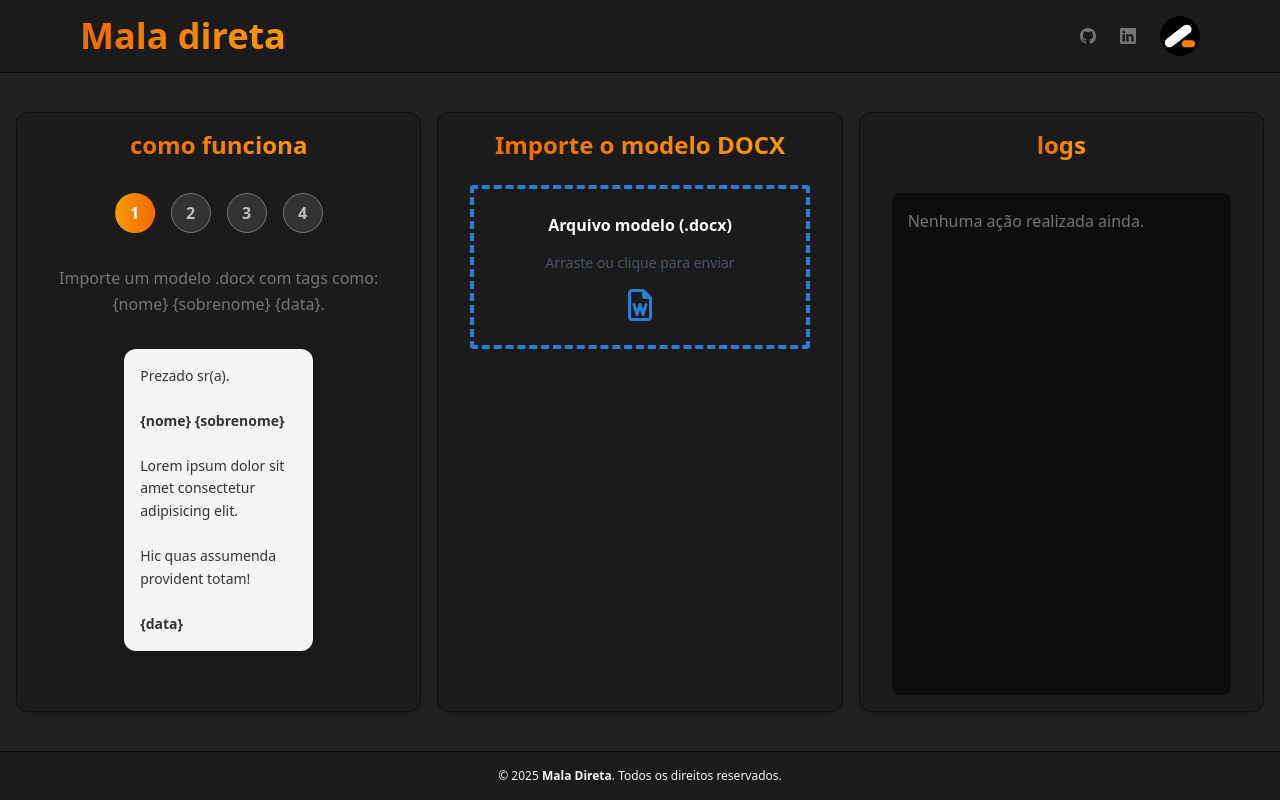
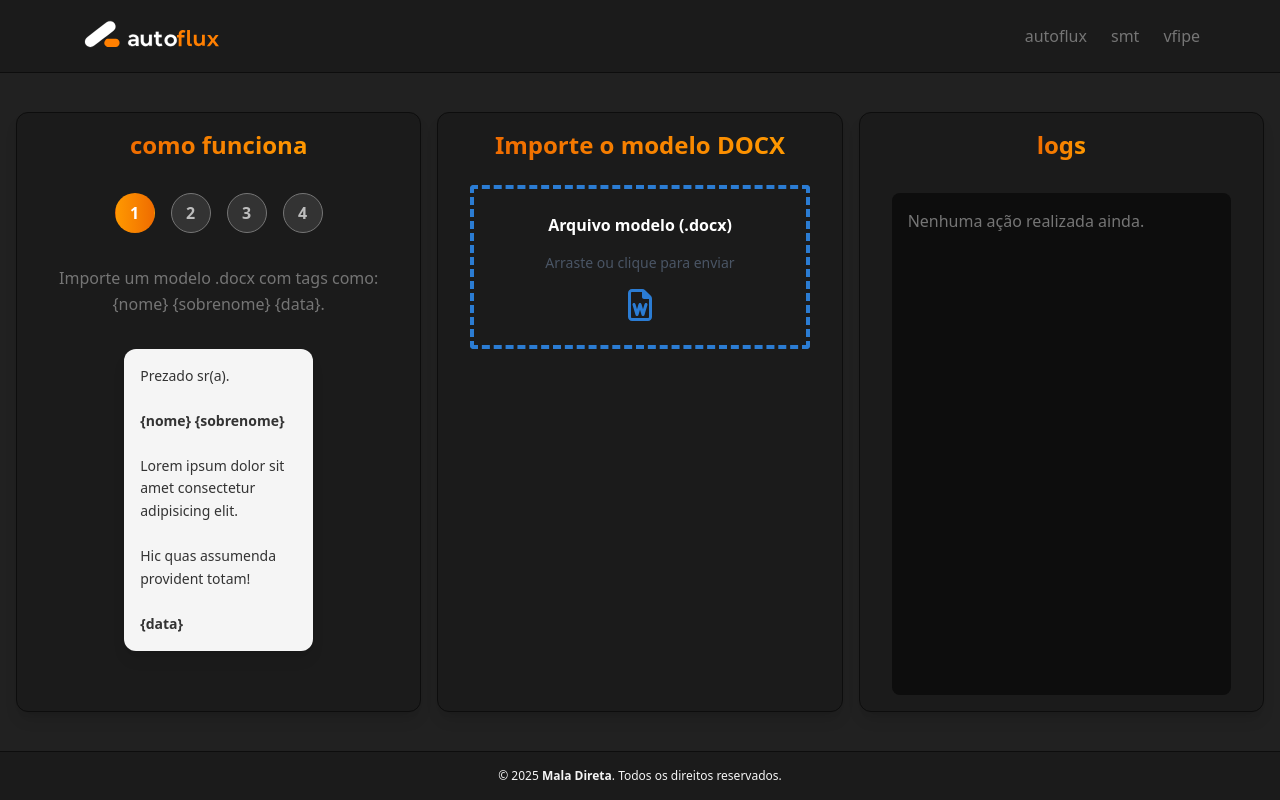
Before and after one commit to cesardmn/maladireta, a React (Vite) app: page / in a window 1280 px wide. Built offline with nearby package versions, Linux system fonts and the light colour scheme.

Commit message:
refactor: Atualizando Navbar.

```diff
--- a/src/components/Navbar.jsx
+++ b/src/components/Navbar.jsx
@@ -1,5 +1,5 @@
 import { useState } from 'react'
-import logo from '../assets/img/icon.svg'
+import logo from '../assets/img/htd.svg'
 import { BsLinkedin, BsGithub } from 'react-icons/bs'
 
 const Navbar = () => {
@@ -8,80 +8,82 @@ const Navbar = () => {
   return (
     <nav
       className="bg-bk-2 border-b border-bk-3 text-wt-1"
+      role="navigation"
       aria-label="Barra de navegação principal"
     >
       <div className="max-w-6xl mx-auto px-4 py-4 flex items-center justify-between">
-        <NavbarLogo />
+        <Logo />
 
-        <MobileToggleButton menuOpen={menuOpen} setMenuOpen={setMenuOpen} />
+        <NavLinks className="hidden md:flex gap-6" />
 
-        <NavbarLinks className="hidden md:flex gap-6" />
+        <MenuToggle open={menuOpen} setOpen={setMenuOpen} />
       </div>
 
-      {menuOpen && <NavbarLinks className="md:hidden px-4 pb-4 space-y-2" />}
+      {/* Mobile menu */}
+      <div
+        className={`md:hidden px-4 pt-0 pb-4 transition-all duration-300 ease-in-out ${
+          menuOpen
+            ? 'opacity-100 max-h-96'
+            : 'opacity-0 max-h-0 overflow-hidden'
+        }`}
+      >
+        <NavLinks className="flex flex-col gap-2" />
+      </div>
     </nav>
   )
 }
 
-const NavbarLogo = () => (
-  <div className="flex items-center gap-3">
-    <h1 className="text-2xl sm:text-3xl md:text-4xl font-bold text-gradient-orange">
-      Mala direta
-    </h1>
-  </div>
+const Logo = () => (
+  <a
+    href="https://autoflux.app.br/"
+    className="flex items-center gap-2 hover:text-or-1 transition"
+    aria-label="Ir para o site do AutoFlux"
+  >
+    <div className="h-10 w-auto overflow-hidden flex items-center justify-center text-bk-1 font-bold text-lg select-none">
+      <img
+        src={logo}
+        alt="Logo do AutoFlux"
+        className="w-full h-full object-contain"
+      />
+    </div>
+  </a>
 )
 
-const NavbarLinks = ({ className = '' }) => (
-  <ul
-    className={`${className} text-gr-2 font-medium flex items-center`}
-    role="menu"
-  >
+const NavLinks = ({ className = '' }) => (
+  <ul className={`text-gr-2 font-medium ${className}`} role="menu">
     <li>
       <a
-        href="https://github.com/cesardmn/maladireta"
-        target="_blank"
-        rel="noopener noreferrer"
-        className="hover:text-or-1 cursor-pointer"
-        aria-label="GitHub"
+        href="https://www.autoflux.app.br"
+        className="hover:text-or-1 transition-colors duration-150"
       >
-        <BsGithub />
+        autoflux
       </a>
     </li>
-
     <li>
       <a
-        href="https://linkedin.com/in/cesardmn"
-        target="_blank"
-        rel="noopener noreferrer"
-        className="hover:text-or-1 cursor-pointer"
-        aria-label="LinkedIn"
+        href="https://www.autoflux.app.br/smt"
+        className="hover:text-or-1 transition-colors duration-150"
       >
-        <BsLinkedin />
+        smt
       </a>
     </li>
-
-    <li className="hover:text-or-1 cursor-pointer">
+    <li>
       <a
-        href="https://cesardmn.github.io"
-        target="_blank"
-        rel="noopener noreferrer"
-        className="hover:text-or-1 cursor-pointer"
-        aria-label="Portfolio"
+        href="https://www.vfipe.com.br/"
+        className="hover:text-or-1 transition-colors duration-150"
       >
-        {' '}
-        <div className="w-10 h-10 rounded-full overflow-hidden flex items-center justify-center text-bk-1 font-bold text-lg select-none">
-          <img src={logo} alt="Logo" className="w-full h-full object-cover" />
-        </div>
+        vfipe
       </a>
     </li>
   </ul>
 )
 
-const MobileToggleButton = ({ menuOpen, setMenuOpen }) => (
+const MenuToggle = ({ open, setOpen }) => (
   <button
-    onClick={() => setMenuOpen(!menuOpen)}
-    className="md:hidden focus:outline-none focus:ring-2 focus:ring-or-2"
-    aria-label={menuOpen ? 'Fechar menu' : 'Abrir menu'}
+    onClick={() => setOpen(!open)}
+    className="md:hidden focus:outline-none focus:ring-2 focus:ring-or-2 transition-transform duration-150"
+    aria-label={open ? 'Fechar menu' : 'Abrir menu'}
+    aria-expanded={open}
   >
     <svg
       className="w-6 h-6 text-wt-1"
@@ -93,7 +95,7 @@ const MobileToggleButton = ({ menuOpen, setMenuOpen }) => (
       <path
         strokeLinecap="round"
         strokeLinejoin="round"
-        d={menuOpen ? 'M6 18L18 6M6 6l12 12' : 'M4 6h16M4 12h16M4 18h16'}
+        d={open ? 'M6 18L18 6M6 6l12 12' : 'M4 6h16M4 12h16M4 18h16'}
       />
     </svg>
   </button>
```
Also changed, not shown: public/img/htd.svg (added), src/assets/img/htd.svg (added).
